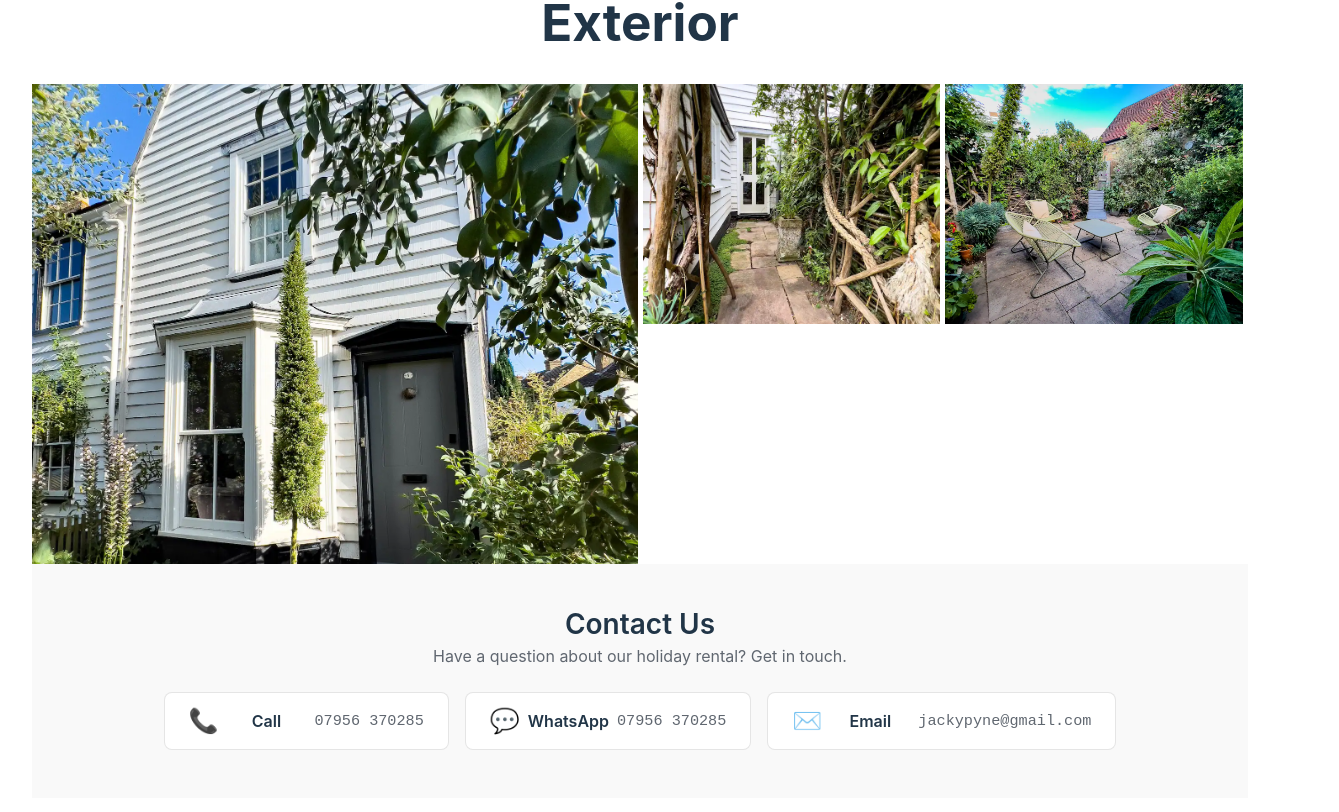
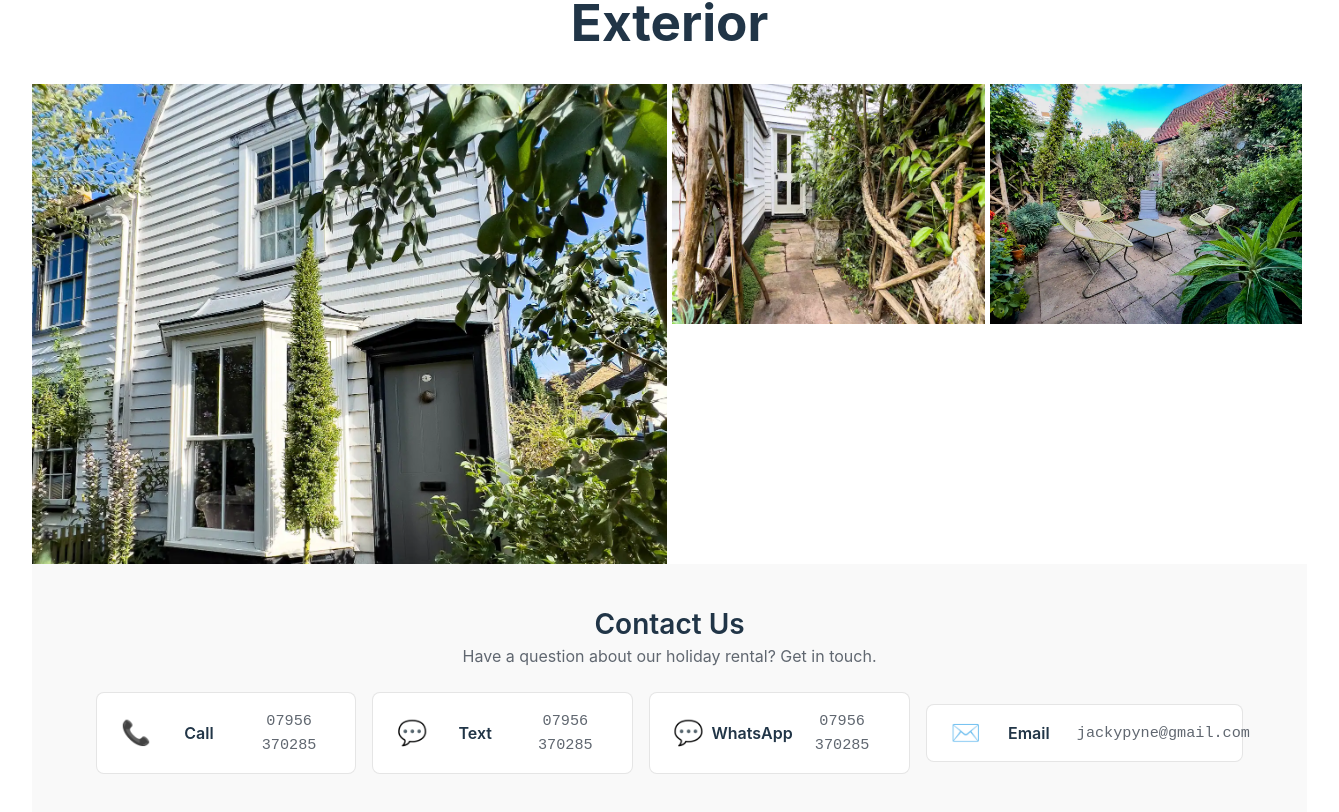
Before and after one commit to 4-belmont-rd/4-belmont-rd.github.io, a Svelte app: page / in a window 1280 px wide. Shown: the part 6608-7420 px from the top of the page, 1339 px wide, since content can reach past the window. Built offline with nearby package versions, Linux system fonts and the light colour scheme; no server answers.

Commit message:
Add text option

```diff
--- a/src/components/Contact.svelte
+++ b/src/components/Contact.svelte
@@ -7,12 +7,17 @@
       <span class="label">Call</span>
       <span class="value">07956 370285</span>
     </a>
+    <a href="sms:+447956370285" class="contact-option sms">
+      <span class="icon">💬</span>
+      <span class="label">Text</span>
+      <span class="value">07956 370285</span>
+    </a>
     <a href="https://wa.me/447956370285" class="contact-option whatsapp">
       <span class="icon">💬</span>
       <span class="label">WhatsApp</span>
       <span class="value">07956 370285</span>
     </a>
-    <a href="mailto:jackypyne@gmail.com" class="contact-option">
+    <a href="mailto:jackypyne@gmail.com" class="contact-option email">
       <span class="icon">✉️</span>
       <span class="label">Email</span>
       <span class="value">jackypyne@gmail.com</span>
@@ -87,6 +92,14 @@
     border-color: #25d366;
   }
 
+  .contact-option.sms:hover {
+    border-color: #25d366;
+  }
+
+  .contact-option.email:hover {
+    border-color: #646cff;
+  }
+
   @media (min-width: 600px) {
     .contact-section {
       padding: 3rem 4rem;
```
